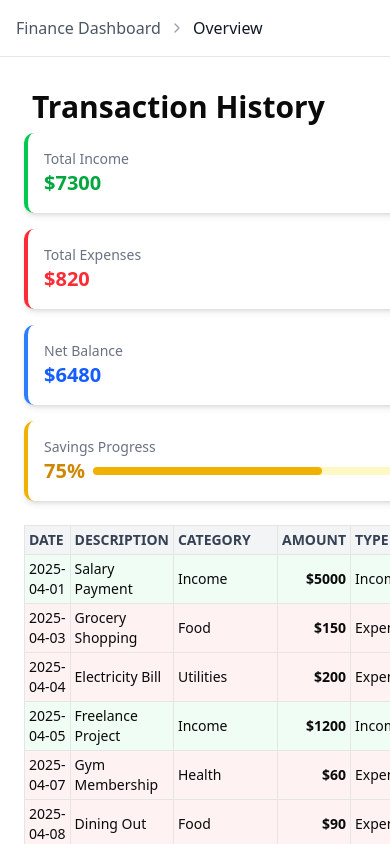
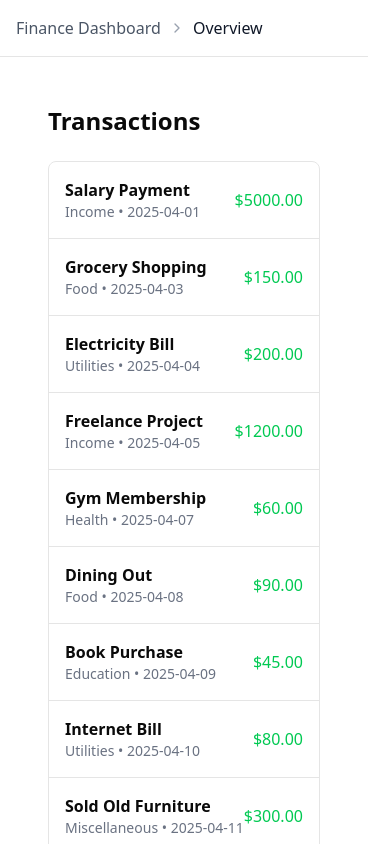
Before and after one commit to Anonymous2024-spec/react-dashboard-milestone1, a React (Vite) app: page /transactions in a window 390 px wide. Built offline with nearby package versions, Linux system fonts and the light colour scheme.

Commit message:
feat: build Transactions page with mock data and TransactionList component

```diff
--- a/src/pages/Transactions.jsx
+++ b/src/pages/Transactions.jsx
@@ -1,96 +1,12 @@
-import React, { useEffect } from "react";
-// import { useTransactionsStore } from "@/store/transactionStore";
-import { useTransactions } from "@/hooks/useTransactions";
-import { useSummary } from "@/hooks/useSummary";
+import { transactions } from "@/data/mockTransactions";
+import TransactionList from "./TransactionList";
 
 export default function Transactions() {
-  const {
-    transactions,
-    loading: transactionsLoading,
-    error,
-  } = useTransactions();
-  const { summary, loading: summaryLoading } = useSummary();
-
-  // useEffect(() => {
-  //   fetchData();
-  // }, [fetch]);
 
   return (
-    <div className="w-screen h-screen flex flex-col bg-white">
-      <h1 className="text-3xl font-bold p-2">Transaction History</h1>
-      {summary && (
-        <div className="grid grid-cols-1 sm:grid-cols-2 md:grid-cols-4 gap-4 mb-6">
-          <div className="bg-white p-4 rounded-lg shadow-md border-l-4 border-green-500">
-            <h2 className="text-gray-500 text-sm">Total Income</h2>
-            <p className="text-green-600 font-bold text-xl">
-              ${summary.totalIncome}
-            </p>
-          </div>
-          <div className="bg-white p-4 rounded-lg shadow-md border-l-4 border-red-500">
-            <h2 className="text-gray-500 text-sm">Total Expenses</h2>
-            <p className="text-red-500 font-bold text-xl">
-              ${summary.totalExpenses}
-            </p>
-          </div>
-          <div className="bg-white p-4 rounded-lg shadow-md border-l-4 border-blue-500">
-            <h2 className="text-gray-500 text-sm">Net Balance</h2>
-            <p className="text-blue-600 font-bold text-xl">
-              ${summary.netBalance}
-            </p>
-          </div>
-          <div className="bg-white p-4 rounded-lg shadow-md border-l-4 border-yellow-500">
-            <h2 className="text-gray-500 text-sm">Savings Progress</h2>
-            <div className="flex items-center justify-between">
-              <p className="text-yellow-600 font-bold text-xl">
-                {summary.savingsGoalProgress}%
-              </p>
-              <div className="w-full h-2 ml-2 bg-yellow-100 rounded">
-                <div
-                  className="h-2 bg-yellow-500 rounded"
-                  style={{ width: `${summary.savingsGoalProgress}%` }}
-                ></div>
-              </div>
-            </div>
-          </div>
-        </div>
-      )}
-
-      {transactionsLoading && <p className="text-gray-500">Loading...</p>}
-      {error && <p className="text-red-500">{error}</p>}
-
-      {!transactionsLoading && !error && (
-        <div className="flex-1 flex">
-          <table className="w-full h-full text-left justify-between border-collapse border border-gray-200">
-            <thead className="bg-gray-100 text-gray-700 uppercase text-sm">
-              <tr>
-                <th className="border px-1 py-1">Date</th>
-                <th className="border px-1 py-1">Description</th>
-                <th className="border px-1 py-1">Category</th>
-                <th className="border px-1 py-1 text-right">Amount</th>
-                <th className="border px-1 py-1">Type</th>
-              </tr>
-            </thead>
-            <tbody>
-              {transactions.map((tx) => (
-                <tr
-                  key={tx.id}
-                  className={`${
-                    tx.type === "income" ? "bg-green-50" : "bg-red-50"
-                  } text-sm`}
-                >
-                  <td className="border px-1 py-1">{tx.date}</td>
-                  <td className="border px-1 py-1">{tx.description}</td>
-                  <td className="border px-1 py-1">{tx.category}</td>
-                  <td className="border px-1 py-1 text-right font-semibold">
-                    ${tx.amount}
-                  </td>
-                  <td className="border px-1 py-1 capitalize">{tx.type}</td>
-                </tr>
-              ))}
-            </tbody>
-          </table>
-        </div>
-      )}
+  <div className="p-6">
+      <h1 className="text-2xl font-bold mb-6">Transactions</h1>
+      <TransactionList transactions={transactions} />
     </div>
   );
 }
```
